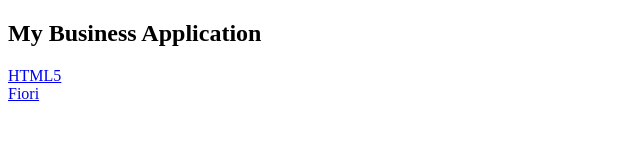
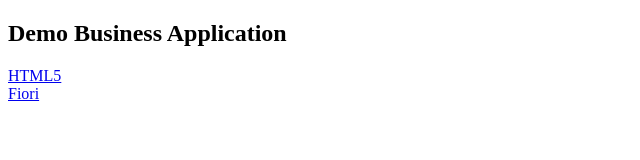
Before and after one commit to Malday/DevOpsBTP, a website: page app/resources/index.html in a window 1280 px wide. Shown: the whole page, without its empty margins (0-640 px from the left). Drawn offline with Linux system fonts and the light colour scheme.

Commit message:
test notification

```diff
--- a/app/resources/index.html
+++ b/app/resources/index.html
@@ -8,7 +8,7 @@
 </head>
 
 <body>
-    <h2>My Business Application</h2>
+    <h2>Demo Business Application</h2>
     <a href="html5/webapp/index.html">HTML5</a><br />
     <a href="fiori/webapp/index-standalone.html">Fiori</a><br />
 </body>
```
